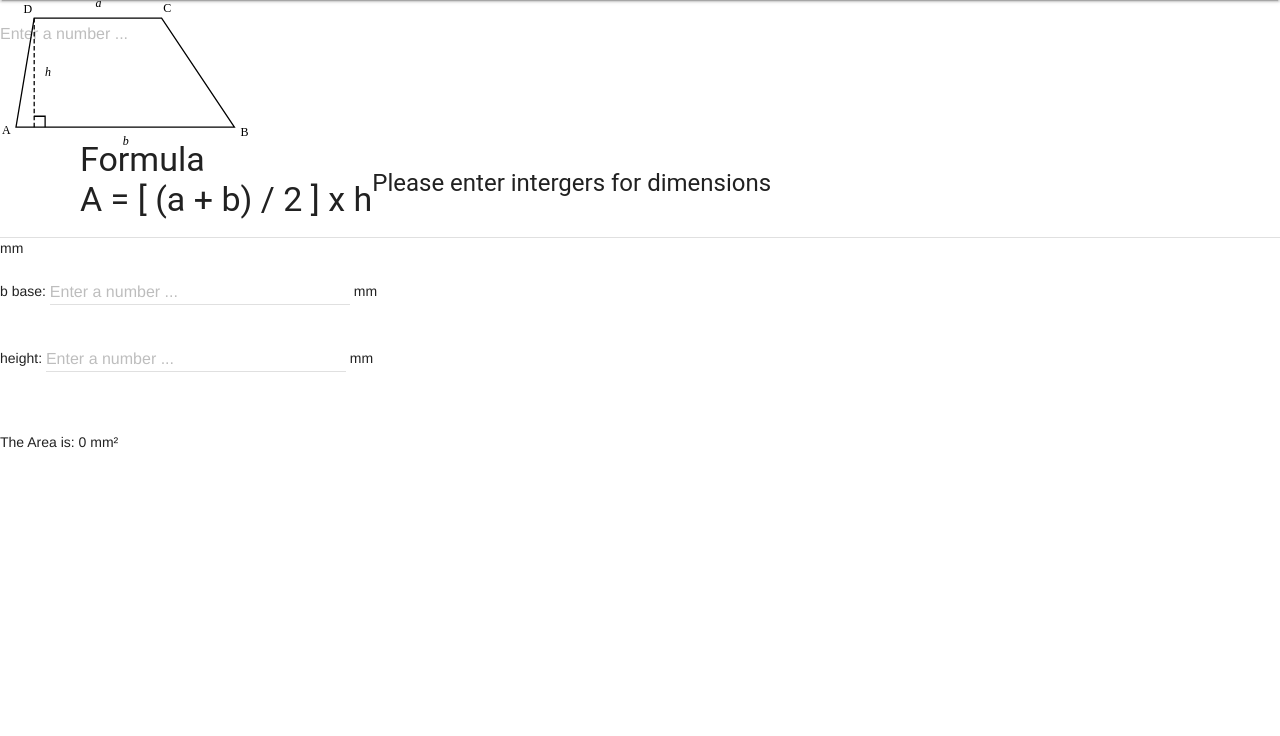
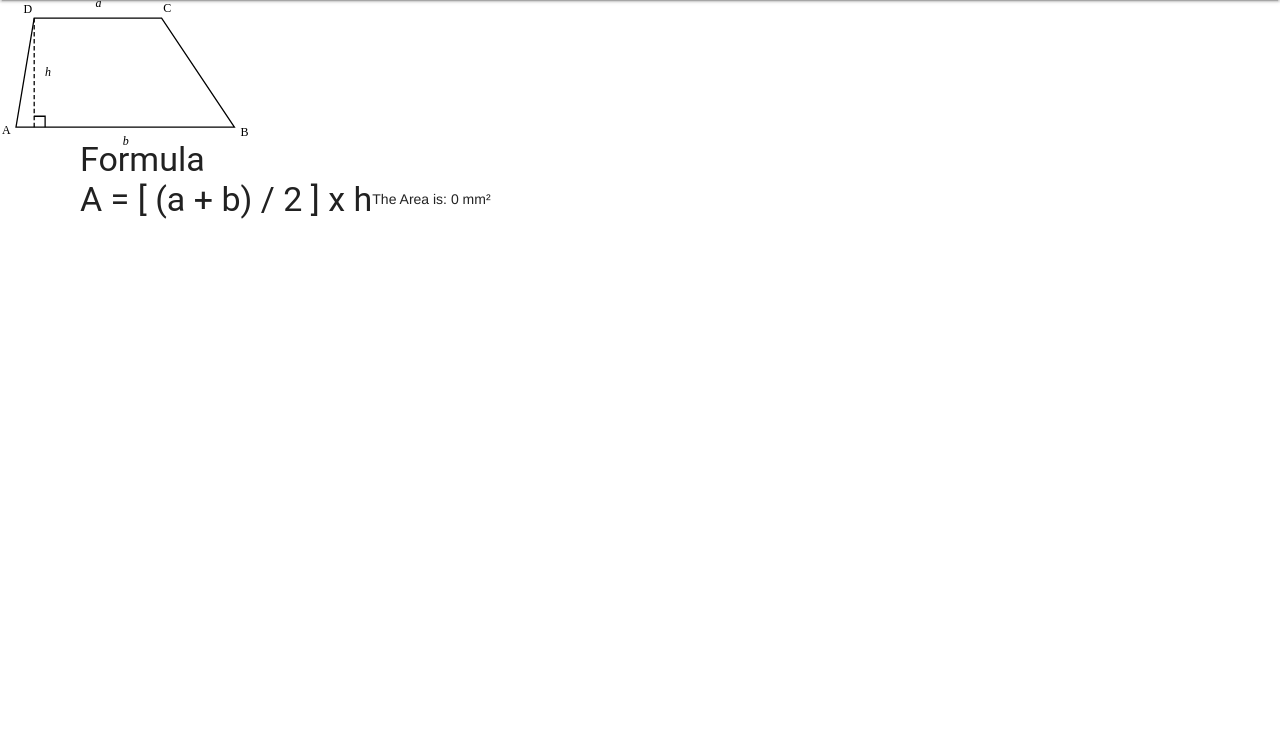
Before and after one commit to MTHS-ICD2O-1-2023/ICD2O-Unit-3-01-PHP-nathan-desilva, a PHP site: page /answer.php in a window 1280 px wide. Shown: the part 64-800 px from the top of the page. Run offline with PHP 8.4, Linux system fonts and the light colour scheme; data that the repository does not hold is empty.

Commit message:
edited php

```diff
--- a/answer.php
+++ b/answer.php
@@ -15,7 +15,6 @@
   <link rel="manifest" href="site.webmanifest" />
   <title>Area of a Trapezoid, in PHP</title>
 </head>
-
 <body>
   <script defer src="https://code.getmdl.io/1.3.0/material.min.js"></script>
   <div class="mdl-layout mdl-js-layout mdl-layout--fixed-header">
@@ -36,35 +35,6 @@
               A = [ (a + b) / 2 ] x h
             </h3>
             <br />
-            <h4>Please enter intergers for dimensions</h4>
-          </div>
-          <input class="mdl-textfield__input" type="text" pattern="-?[0-9]*(\.[0-9]+)?" id="a-base" />
-          <label class="mdl-textfield__label" for="a-base">Enter a number ...</label>
-          <span class="mdl-textfield__error">Input is not a number!</span>
-        </div>
-        mm
-        </form>
-        <form action="#">
-          b base:
-          <div class="mdl-textfield mdl-js-textfield">
-            <!--This is where they type in the answer-->
-            <input class="mdl-textfield__input" type="text" pattern="-?[0-9]*(\.[0-9]+)?" id="b-base" />
-            <label class="mdl-textfield__label" for="b-base">Enter a number ...</label>
-            <span class="mdl-textfield__error">Input is not a number!</span>
-          </div>
-          mm
-        </form>
-        <form action="#">
-          height:
-          <div class="mdl-textfield mdl-js-textfield">
-            <!--This is where they type in the answer-->
-            <input class="mdl-textfield__input" type="text" pattern="-?[0-9]*(\.[0-9]+)?" id="height" />
-            <label class="mdl-textfield__label" for="height">Enter a number ...</label>
-            <span class="mdl-textfield__error">Input is not a number!</span>
-          </div>
-          mm
-        </form>
-        <br />
         <?php
 
         $aBase = $_POST["a-base"];
```
Also changed, not shown: index.php (+22 -7 lines).
